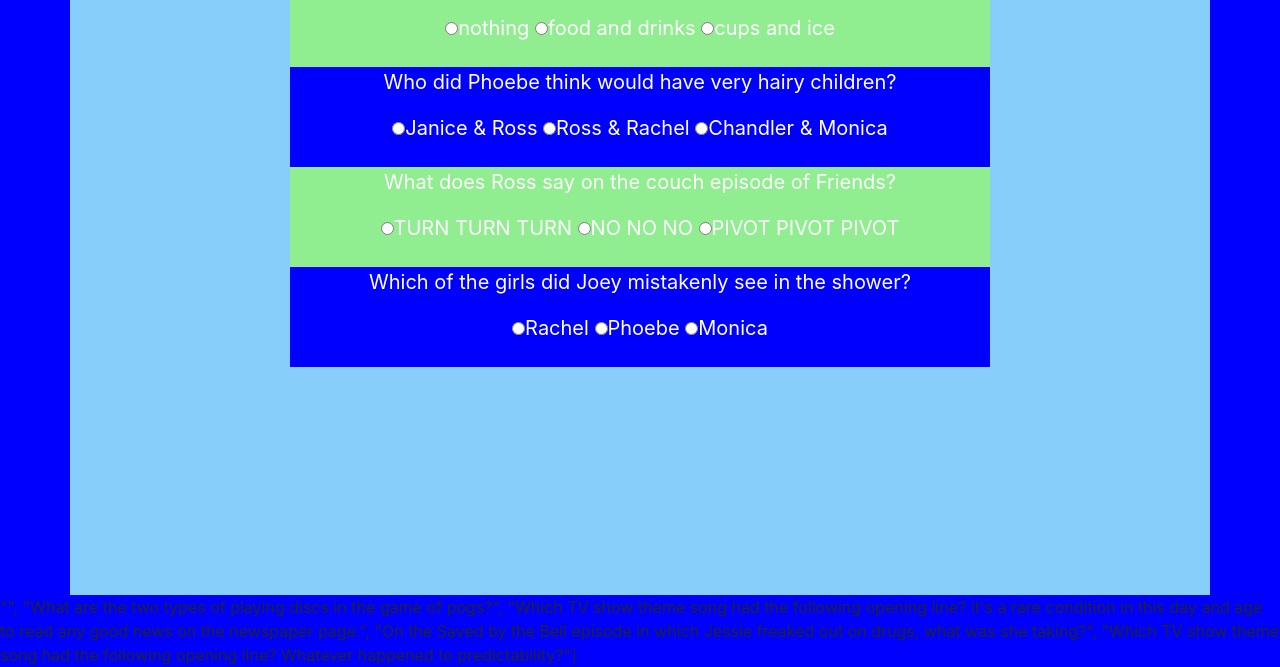
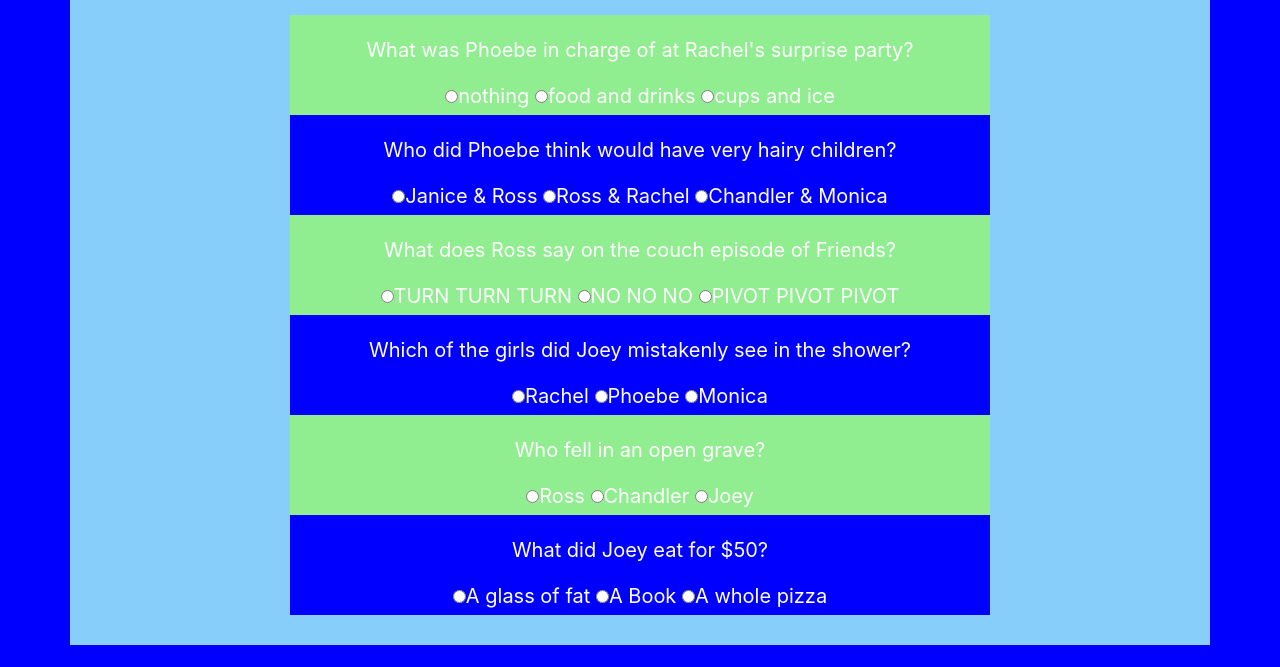
Before and after one commit to jboe26/TriviaGame, a plain HTML site: page index.html in a window 1280 px wide. Shown: the part 155-822 px from the top of the page. After the commit the page ends 800 px from the top, so only its background shows below. Drawn offline with nearby package versions, Linux system fonts and the light colour scheme.

Commit message:
updated js

```diff
--- a/assets/css/style.css
+++ b/assets/css/style.css
@@ -11,7 +11,7 @@ h1, h2 {
 
 .container {
     background-color: lightskyblue;
-    height: 750px;
+    height: 800px;
     margin: auto;
     padding: 20px;
 }
@@ -24,6 +24,7 @@ h1, h2 {
     text-align: center;
     margin: auto;
     font-size: 20px;
+    padding: 20px;
 }
 
 .question2 {
@@ -34,6 +35,7 @@ h1, h2 {
     text-align: center;
     margin: auto;
     font-size: 20px;
+    padding: 20px;
 }
 
 
@@ -45,6 +47,7 @@ h1, h2 {
     text-align: center;
     margin: auto;
     font-size: 20px;
+    padding: 20px;
 }
 
 .question4 {
@@ -55,4 +58,27 @@ h1, h2 {
     text-align: center;
     margin: auto;
     font-size: 20px;
+    padding: 20px;
 }
+
+.question5 {
+    background-color: lightgreen;
+    color: white;
+    width: 700px;
+    height: 100px;
+    text-align: center;
+    margin: auto;
+    font-size: 20px;
+    padding: 20px;
+}
+
+.question6 {
+    background-color: blue;
+    color: white;
+    width: 700px;
+    height: 100px;
+    text-align: center;
+    margin: auto;
+    font-size: 20px;
+    padding: 20px;
+}
--- a/assets/javascript/app.js
+++ b/assets/javascript/app.js
@@ -1,7 +1,7 @@
 $(document).ready(function () {
     console.log("ready!");
 
-        setTimeout(function, 120000)
+    setTimeout(function, 120000 )
 
 
 
--- a/index.html
+++ b/index.html
@@ -14,8 +14,9 @@
 <div class="container">
     <h1>Totally Trivial Trivia!</h1>
     <h2>FRIENDS Edition</h2>
+    <br><br>
     <div class="question1">
-        <p>What was Phoebe in charge of at Rachel's suprise party?</p>
+        <p>What was Phoebe in charge of at Rachel's surprise party?</p>
         <input type="radio" name="answer1" value="nothing">nothing   <input type="radio" name="answer1"
             value="foodanddrinks">food and drinks   <input type="radio" name="answer1" value="cupsandice">cups and ice
     </div>
@@ -34,6 +35,16 @@
         <input type="radio" name="answer4" value="rachel">Rachel  <input type="radio" name="answer4"
             value="Phoebe">Phoebe   <input type="radio" name="answer4" value="Monica">Monica
     </div>
+    <div class="question5">
+        <p>Who fell in an open grave?</p>
+        <input type="radio" name="answer5" value="ross">Ross  <input type="radio" name="answer5"
+            value="Chandler">Chandler   <input type="radio" name="answer5" value="Joey">Joey
+    </div>
+    <div class="question6">
+        <p>What did Joey eat for $50?</p>
+        <input type="radio" name="answer6" value="aglassoffat">A glass of fat  <input type="radio" name="answer6"
+            value="book">A Book   <input type="radio" name="answer6" value="awholepizza">A whole pizza
+    </div>
 </div>
 
 <body>
@@ -41,10 +52,3 @@
 </body>
 
 </html>
-
-"",
-"What are the two types of playing discs in the game of pogs?",
-"Which TV show theme song had the following opening line? it's a rare condition in this day and age to read any good
-news on the newspaper page.",
-"On the Saved by the Bell episode in which Jessie freaked out on drugs, what was she taking?",
-"Which TV show theme song had the following opening line? Whatever happened to predictability?"]
```
